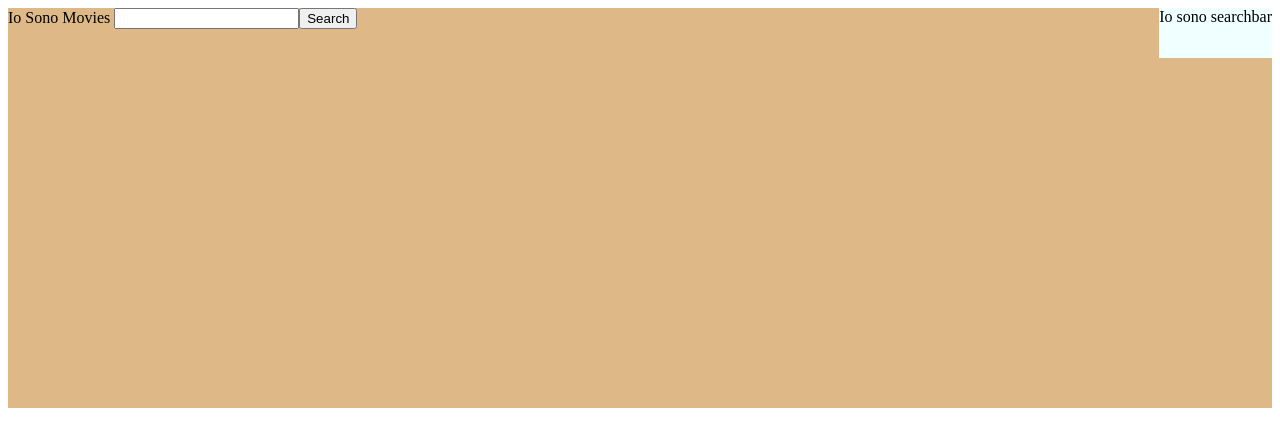
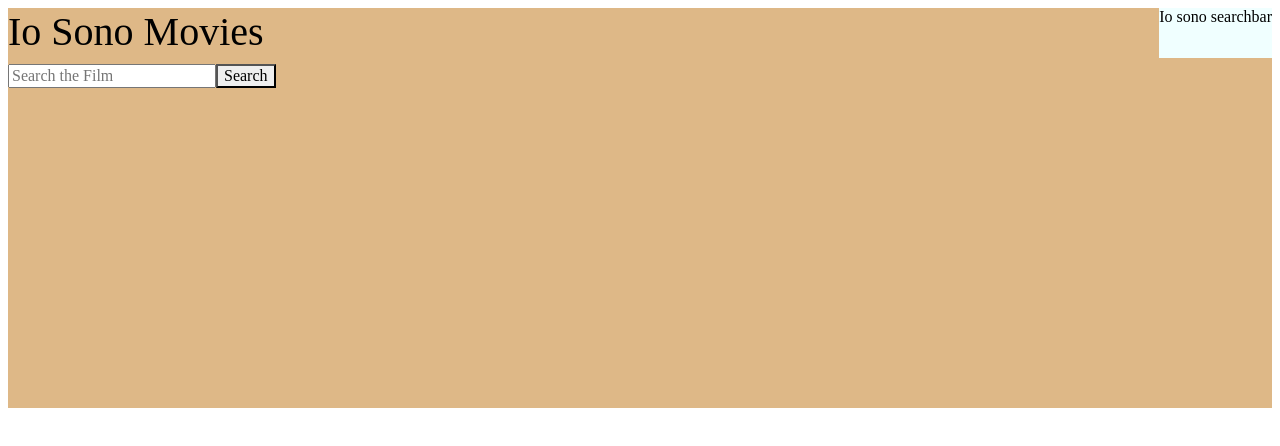
Before and after one commit to VAB1998/vue-boolflix, a Vue app: page / in a window 1280 px wide. Shown: the top 446 px of the page. Built offline with nearby package versions, Linux system fonts and the light colour scheme.

Commit message:
Bootstrap installed. Created basic structure for Movie cards

```diff
--- a/package.json
+++ b/package.json
@@ -9,6 +9,7 @@
   },
   "dependencies": {
     "axios": "^0.22.0",
+    "bootstrap": "^5.1.1",
     "core-js": "^3.6.5",
     "vue": "^2.6.11"
   },
--- /dev/null
+++ b/src/components/Movie.vue
@@ -0,0 +1,39 @@
+<template>
+    <section class="movie">
+        {{title}} -- {{originalTitle}} -- {{language}} -- {{vote}}
+
+    </section>
+</template>
+
+<script>
+
+export default {
+    name: 'Movie',
+
+    props : {
+        title : String,
+        originalTitle : String,
+        language : String,
+        vote : Number
+    },
+
+    data : function(){
+        return{
+        }
+    },
+
+    methods :{
+
+    },
+}
+</script>
+
+
+<style lang="scss" scoped>
+.movie{
+
+    background-color: cornflowerblue;
+    border: 1px solid black;
+    display: inline-block;
+}
+</style>
--- a/src/components/Movies.vue
+++ b/src/components/Movies.vue
@@ -1,30 +1,44 @@
 <template>
     <section id="movies">
-        Io Sono Movies
+        <h1 class="text-danger">Io Sono Movies </h1>
+        <div>
+            <input type="text" placeholder="Search the Film"
+            v-on:keyup.enter="search()" v-model="textToSearch">
+            <button v-on:click="search()"> Search </button>
+        </div>
 
-            <input type="text" v-on:keyup.enter="search()" v-model="textToSearch">
-            <button v-on:click="search()"> Search </button>
+        <Movie v-for="(item) in movieList" :key="item.id"
+        :title="item.title" :originalTitle="item.original_title" :language="item.original_language" :vote="item.vote_average" />
 
         {{textToSearch}}
     </section>
 </template>
+// Titolo
+// Titolo Originale
+// Lingua
+// Voto
 
 <script>
+import Movie from './Movie.vue'
 import axios from 'axios'
 
 export default {
     name: 'Movies',
+
     components: {
+        Movie
+    },
 
-    },
     data : function(){
         return{
             textToSearch: '',
+            movieList : []
         }
     },
 
     methods :{
         search(){
+            if(this.textToSearch.trim() != ''){
                  //Make HTTP  GET Request to an API
                 axios.get('https://api.themoviedb.org/3/search/movie?api_key=2c9b181fd830bd18b14d45907ca913b7',
                 {
@@ -33,28 +47,27 @@ export default {
                     }
                 })
                 .then((object) =>{
-
+                    this.movieList = object.data.results
                     //Check
                     console.clear()
                     console.log('API Respone: ', object.data.results)
+                    console.log('MovieList:', this.movieList)
                 });
+            } else {
+                this.textToSearch = ''
+                this.movieList = ''
+            }
         }
     },
-    created : function() {
-
-    },
-
-    computed : {
-
-    }
-
 }
 </script>
 
 
 <style lang="scss" scoped>
+@import '../style/general.scss';
 #movies{
     height: 400px;
     background-color: burlywood;
+
 }
 </style>
--- /dev/null
+++ b/src/style/general.scss
@@ -0,0 +1 @@
+@import '~bootstrap/scss/bootstrap';
```
Also changed, not shown: 1 other file (tests, documents, lock files or other folders). Lines whose indentation alone changed are shown as unchanged.
